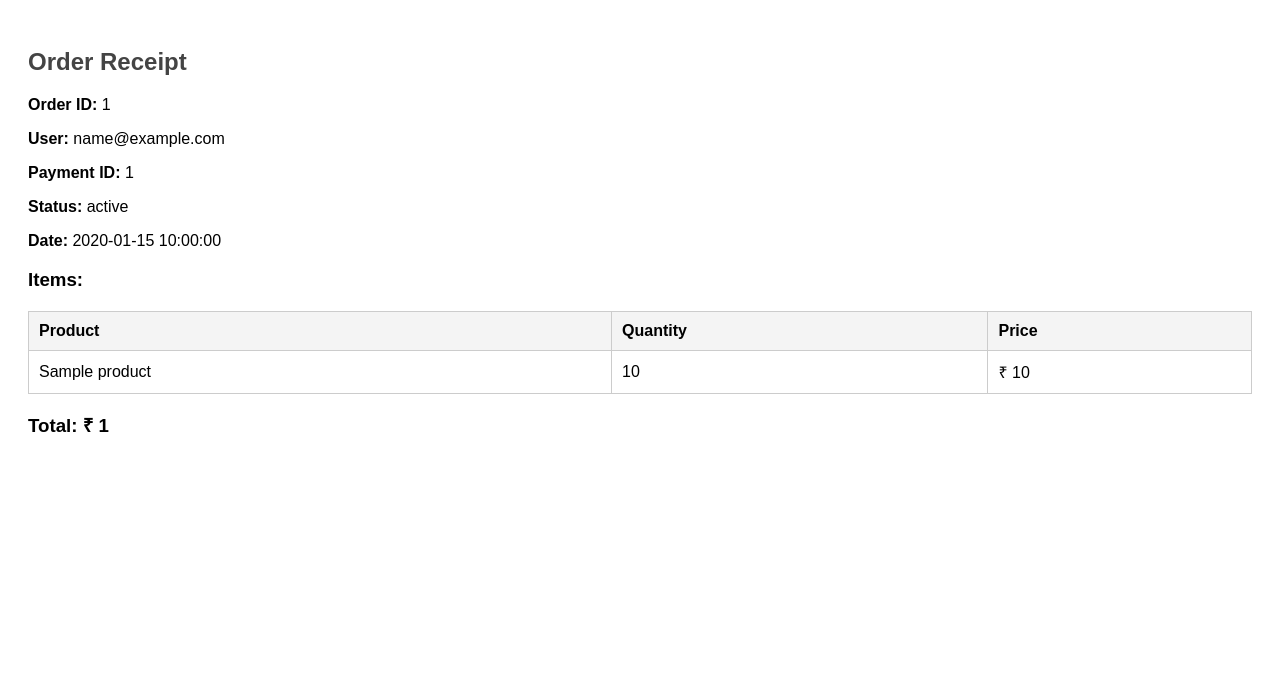
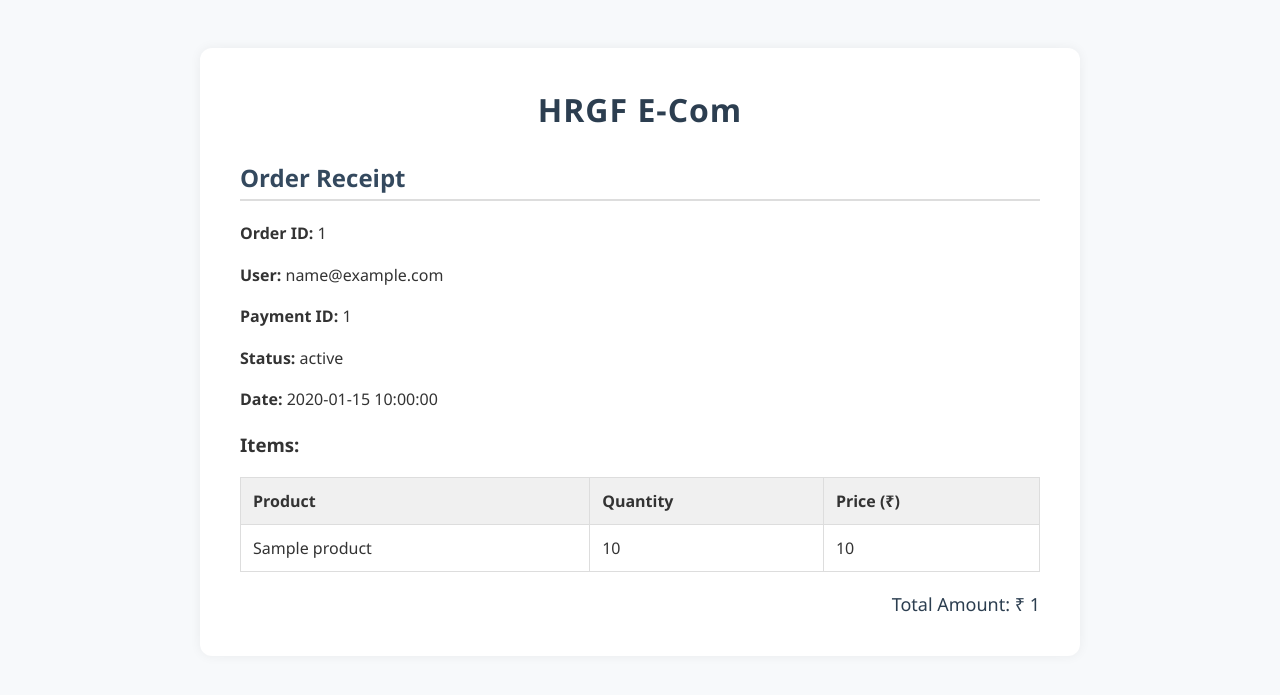
Before and after one commit to arshak2002/hrgf_backend, a Python web app: template templates/order_receipt.html in a window 1280 px wide. Shown: the top 695 px of the page. Run offline with Jinja, Linux system fonts and the light colour scheme; the template is opened without the code that fills it: most values are stand-ins (such as "Sample title", 1, 10 or a date in 2020).

Commit message:
receipt pdf improved

```diff
--- a/templates/order_receipt.html
+++ b/templates/order_receipt.html
@@ -2,15 +2,83 @@
 <html>
 <head>
     <meta charset="UTF-8">
+    <title>Order Receipt</title>
     <style>
-        body { font-family: sans-serif; padding: 20px; }
-        h2 { color: #444; }
-        table { width: 100%; border-collapse: collapse; margin-top: 20px; }
-        th, td { border: 1px solid #ccc; padding: 10px; text-align: left; }
-        th { background: #f4f4f4; }
+        body {
+            font-family: 'Segoe UI', Tahoma, Geneva, Verdana, sans-serif;
+            padding: 40px;
+            background-color: #f7f9fb;
+            color: #333;
+        }
+
+        .receipt-container {
+            max-width: 800px;
+            margin: 0 auto;
+            background: #fff;
+            border-radius: 12px;
+            box-shadow: 0 0 12px rgba(0, 0, 0, 0.06);
+            padding: 40px;
+        }
+
+        .company-header {
+            text-align: center;
+            margin-bottom: 30px;
+        }
+
+        .company-header h1 {
+            margin: 0;
+            color: #2c3e50;
+            font-size: 32px;
+            letter-spacing: 1px;
+        }
+
+        h2 {
+            color: #34495e;
+            border-bottom: 2px solid #ddd;
+            padding-bottom: 5px;
+        }
+
+        p {
+            line-height: 1.6;
+        }
+
+        table {
+            width: 100%;
+            border-collapse: collapse;
+            margin-top: 20px;
+        }
+
+        th, td {
+            border: 1px solid #ddd;
+            padding: 12px;
+            text-align: left;
+        }
+
+        th {
+            background-color: #f0f0f0;
+            color: #333;
+        }
+
+        tfoot td {
+            font-weight: bold;
+            border: none;
+            padding-top: 20px;
+        }
+
+        .total {
+            font-size: 18px;
+            margin-top: 20px;
+            text-align: right;
+            color: #2c3e50;
+        }
     </style>
 </head>
 <body>
+    <div class="receipt-container">
+        <div class="company-header">
+            <h1>HRGF E-Com</h1>
+        </div>
+
         <h2>Order Receipt</h2>
         <p><strong>Order ID:</strong> {{ order.id }}</p>
         <p><strong>User:</strong> {{ order.user.email }}</p>
@@ -20,20 +88,27 @@
 
         <h3>Items:</h3>
         <table>
+            <thead>
                 <tr>
                     <th>Product</th>
                     <th>Quantity</th>
-            <th>Price</th>
+                    <th>Price (₹)</th>
                 </tr>
+            </thead>
+            <tbody>
                 {% for item in items %}
                 <tr>
                     <td>{{ item.product.name }}</td>
                     <td>{{ item.quantity }}</td>
-            <td>₹ {{ item.product.price }}</td>
+                    <td>{{ item.product.price }}</td>
                 </tr>
                 {% endfor %}
+            </tbody>
         </table>
 
-    <h3>Total: ₹ {{ order.total_amount }}</h3>
+        <div class="total">
+            Total Amount: ₹ {{ order.total_amount }}
+        </div>
+    </div>
 </body>
 </html>
```
Lines whose indentation alone changed are shown as unchanged.
